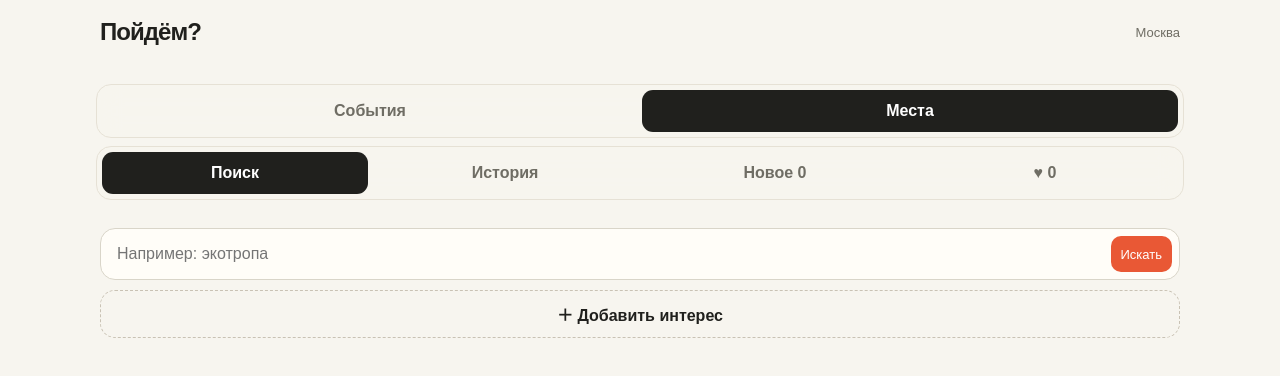
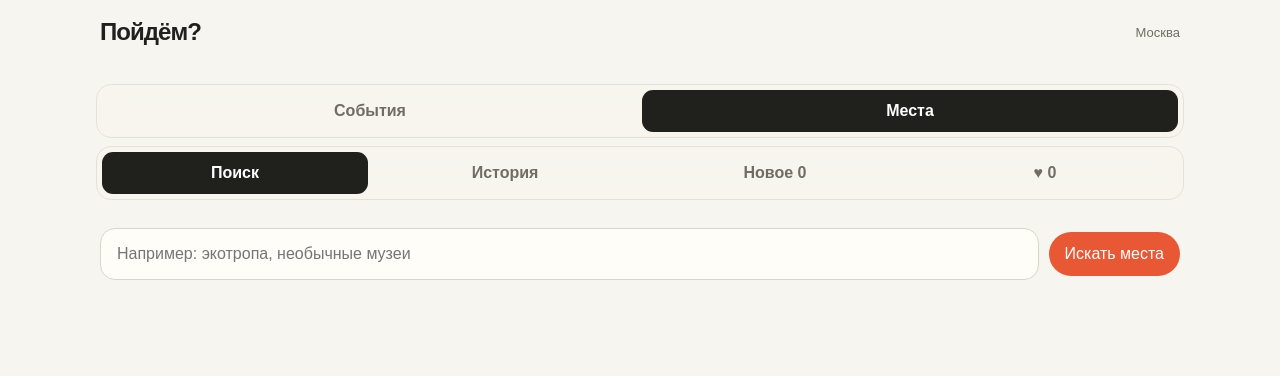
Before and after one commit to Northinrtm/lets-go, a Next.js app: page / in a window 1280 px wide. Both pictures are taken after a click on the button "Места". Shown: the top 376 px of the page. Built offline with nearby package versions, Linux system fonts and the light colour scheme.

Commit message:
Improve semantic place search

```diff
--- a/app/api/search/route.ts
+++ b/app/api/search/route.ts
@@ -44,8 +44,8 @@ async function searchOneInterest(apiKey: string, interest: string, date: string,
   const subject = kind === "places" ? "интересные места, маршруты, экотропы, парки, музеи и необычные локации" : "актуальные будущие события";
   const prompt = [
     `Найди в интернете ${subject} в Москве.`,
-    `Отдельный интерес пользователя: «${interest}». Не смешивай его с другими интересами.`,
-    kind === "events" ? `Период: ${date}. Ищи все доступные события, а не только ближайшую неделю.` : "Ищи места, которые можно посетить сейчас или в будущем, включая запросы вроде «экотропа».",
+    `Описание того, какое место или событие хочет пользователь: «${interest}». Это не обязательно точное название — пойми смысл, выдели ключевые признаки, атмосферу, формат и используй синонимы и близкие формулировки. Не смешивай этот запрос с другими интересами.`,
+    kind === "events" ? `Период: ${date}. Ищи все доступные события, а не только ближайшую неделю.` : "Ищи реальные места в Москве, похожие по описанию пользователя: природные маршруты, экотропы, парки, музеи, необычные локации и другие подходящие места. Не ищи только страницы, где встречается точное слово из запроса, и не возвращай статьи-списки вместо конкретных мест.",
     "Используй реальные страницы и прямые ссылки. Не выдумывай результаты.",
     kind === "events" ? "Извлеки все события со всех найденных страниц, максимум 20. Каждый элемент JSON: {title, url, starts_at, venue, description}. starts_at — будущая дата и время начала в ISO 8601. Для диапазона укажи первый день." : "Извлеки все подходящие места со всех найденных страниц, максимум 20. Каждый элемент JSON: {title, url, starts_at, venue, description}. Для места starts_at всегда null.",
     "description — короткое описание до 240 символов. Верни только корректный JSON-массив без markdown. Если ничего не найдено, верни [].",
--- a/app/globals.css
+++ b/app/globals.css
@@ -55,6 +55,12 @@ button { font: inherit; cursor: pointer; }
 .notice { position: fixed; bottom: 24px; left: 50%; transform: translateX(-50%); background: #20201d; color: white; border-radius: 999px; padding: 12px 18px; }
 .history-head { display: flex; align-items: center; justify-content: space-between; margin-bottom: 16px; color: var(--muted); font-size: 14px; }
 .history-head button { border: 1px solid #d9d5c9; border-radius: 999px; background: transparent; padding: 8px 12px; color: var(--foreground); }
+.place-search-form { display: flex; gap: 10px; align-items: center; }
+.place-search-form input { flex: 1; min-height: 52px; border: 1px solid #d9d5c9; border-radius: 15px; background: var(--card); color: var(--foreground); padding: 0 16px; font: inherit; font-size: 16px; outline-color: var(--accent); }
+.search-overlay { position: fixed; inset: 0; z-index: 50; display: grid; place-content: center; justify-items: center; background: rgba(247,245,239,.93); backdrop-filter: blur(8px); }
+.search-overlay p { margin: 18px 0 0; color: var(--foreground); font-size: 16px; }
+.search-orbit { position: relative; width: 112px; height: 112px; display: grid; place-items: center; font-size: 64px; animation: planet-spin 2.2s linear infinite; }
+.search-orbit i { position: absolute; top: 2px; left: 42px; font-size: 24px; font-style: normal; animation: prince-walk 1.5s ease-in-out infinite; }
 @media (max-width: 760px) {
   .top-tabs { overflow-x: auto; display: flex; margin-left: -10px; margin-right: -10px; }
   .top-tab { min-width: 82px; padding: 0 8px; }
@@ -64,5 +70,6 @@ button { font: inherit; cursor: pointer; }
   .card h3 { font-size: 21px; }
   .actions { gap: 6px; }
   .actions button { flex: 1; padding-left: 10px; padding-right: 10px; }
+  .place-search-form { align-items: stretch; flex-direction: column; }
   .notice { width: calc(100% - 32px); text-align: center; border-radius: 14px; }
 }
--- a/app/page.tsx
+++ b/app/page.tsx
@@ -21,6 +21,7 @@ export default function Home() {
   const [mode, setMode] = useState<"events" | "places">("events");
   const [activeSection, setActiveSection] = useState<"interests" | "events" | "search" | "history" | "new" | "favorites">("interests");
   const [interestRows, setInterestRows] = useState([""]);
+  const [placeQuery, setPlaceQuery] = useState("");
 
   useEffect(() => {
     const script = document.createElement("script");
@@ -103,10 +104,9 @@ export default function Home() {
     setInterestText(next.filter(Boolean).join(". "));
   }
 
-  async function searchInterest(index: number, kind: "events" | "places") {
-    const interest = interestRows[index]?.trim();
+  async function runSearch(interest: string, kind: "events" | "places", key: string) {
     if (!interest) { setNotice("Сначала напиши интерес"); return; }
-    setSearchingInterest(`${index}-${kind}`);
+    setSearchingInterest(key);
     setNotice("");
     try {
       const response = await fetch("/api/search", { method: "POST", headers: { "content-type": "application/json" }, body: JSON.stringify({ interests: [interest], kind }) });
@@ -130,6 +130,14 @@ export default function Home() {
     } catch (error) {
       setNotice(error instanceof Error ? error.message : "Поиск не выполнен");
     } finally { setSearchingInterest(null); }
+  }
+
+  function searchInterest(index: number) {
+    return runSearch(interestRows[index]?.trim() || "", "events", `${index}-events`);
+  }
+
+  function searchPlace() {
+    return runSearch(placeQuery.trim(), "places", "places");
   }
 
   const allItems = [...events, ...places];
@@ -165,11 +173,13 @@ export default function Home() {
         <nav className="nav"><div className="logo">Пойдём?</div><div className="mini-label">Москва</div></nav>
         <div className="top-tabs mode-tabs"><button className={mode === "events" ? "top-tab active-top-tab" : "top-tab"} onClick={() => switchMode("events")}>События</button><button className={mode === "places" ? "top-tab active-top-tab" : "top-tab"} onClick={() => switchMode("places")}>Места</button></div>
         <div className="top-tabs sub-tabs">{mode === "events" ? <><button className={activeSection === "interests" ? "top-tab active-top-tab" : "top-tab"} onClick={() => setActiveSection("interests")}>Интересы</button><button className={activeSection === "events" ? "top-tab active-top-tab" : "top-tab"} onClick={() => setActiveSection("events")}>События</button></> : <><button className={activeSection === "search" ? "top-tab active-top-tab" : "top-tab"} onClick={() => setActiveSection("search")}>Поиск</button><button className={activeSection === "history" ? "top-tab active-top-tab" : "top-tab"} onClick={() => setActiveSection("history")}>История</button></>}<button className={activeSection === "new" ? "top-tab active-top-tab" : "top-tab"} onClick={() => setActiveSection("new")}>Новое <span>{(mode === "events" ? newEvents : newPlaces).length}</span></button><button className={activeSection === "favorites" ? "top-tab active-top-tab" : "top-tab"} onClick={() => setActiveSection("favorites")}>♥ <span>{(mode === "events" ? favoriteEvents : favoritePlaces).length}</span></button></div>
-        {((mode === "events" && activeSection === "interests") || (mode === "places" && activeSection === "search")) && <section className="tab-page"><div className="interest-rows">{interestRows.map((row, index) => <div className="interest-row" key={index}><input value={row} onChange={(event) => updateInterestRow(index, event.target.value)} placeholder={mode === "events" ? "Например: средневековые фестивали" : "Например: экотропа"} aria-label={`Интерес ${index + 1}`} /><div className="search-actions">{mode === "events" && <button className="search-interest" onClick={() => searchInterest(index, "events")} disabled={searchingInterest !== null}>{searchingInterest === `${index}-events` ? <span className="search-loader"><span>🌍</span><i>🤴</i></span> : "Искать"}</button>}{mode === "places" && <button className="search-interest place-search" onClick={() => searchInterest(index, "places")} disabled={searchingInterest !== null}>{searchingInterest === `${index}-places` ? <span className="search-loader"><span>🌍</span><i>🤴</i></span> : "Искать"}</button>}</div>{interestRows.length > 1 && <button className="remove-row" onClick={() => removeInterestRow(index)} aria-label="Удалить интерес">×</button>}</div>)}<button className="add-row" onClick={addInterestRow}>＋ Добавить интерес</button></div></section>}
+        {mode === "events" && activeSection === "interests" && <section className="tab-page"><div className="interest-rows">{interestRows.map((row, index) => <div className="interest-row" key={index}><input value={row} onChange={(event) => updateInterestRow(index, event.target.value)} placeholder="Например: средневековые фестивали" aria-label={`Интерес ${index + 1}`} /><div className="search-actions"><button className="search-interest" onClick={() => searchInterest(index)} disabled={searchingInterest !== null}>Искать</button></div>{interestRows.length > 1 && <button className="remove-row" onClick={() => removeInterestRow(index)} aria-label="Удалить интерес">×</button>}</div>)}<button className="add-row" onClick={addInterestRow}>＋ Добавить интерес</button></div></section>}
+        {mode === "places" && activeSection === "search" && <section className="tab-page"><div className="place-search-form"><input value={placeQuery} onChange={(event) => setPlaceQuery(event.target.value)} placeholder="Например: экотропа, необычные музеи" aria-label="Поиск мест" /><button className="primary" onClick={searchPlace} disabled={searchingInterest !== null}>Искать места</button></div></section>}
         {mode === "events" && activeSection === "events" && <section className="tab-page">{renderEvents(events)}</section>}
         {mode === "places" && activeSection === "history" && <section className="tab-page"><div className="history-head"><span>Все найденные места</span><button onClick={() => { setHistory([]); setNotice("История очищена"); }}>Очистить</button></div>{renderEvents(history.filter((item) => !item.category || item.category === "Место"))}</section>}
         {activeSection === "new" && <section className="tab-page">{renderEvents(mode === "events" ? newEvents : newPlaces)}</section>}
         {activeSection === "favorites" && <section className="tab-page"><p className="favorites-hint">Выберите событие и включите напоминание — бот напишет за неделю до начала.</p>{renderEvents(mode === "events" ? favoriteEvents : favoritePlaces)}</section>}
+        {searchingInterest && <div className="search-overlay" role="status" aria-live="polite"><div className="search-orbit"><span>🌍</span><i>🤴</i></div><p>Ищем подходящее…</p></div>}
         {notice && <div className="notice" role="status">{notice}</div>}
       </div>
     </main>
```
